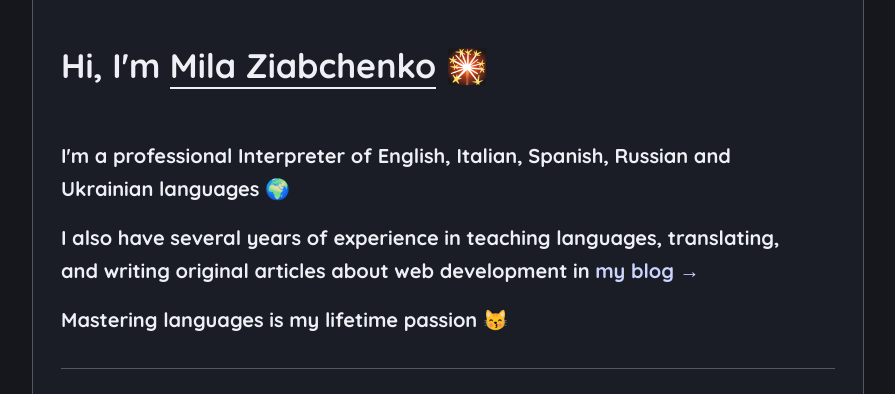
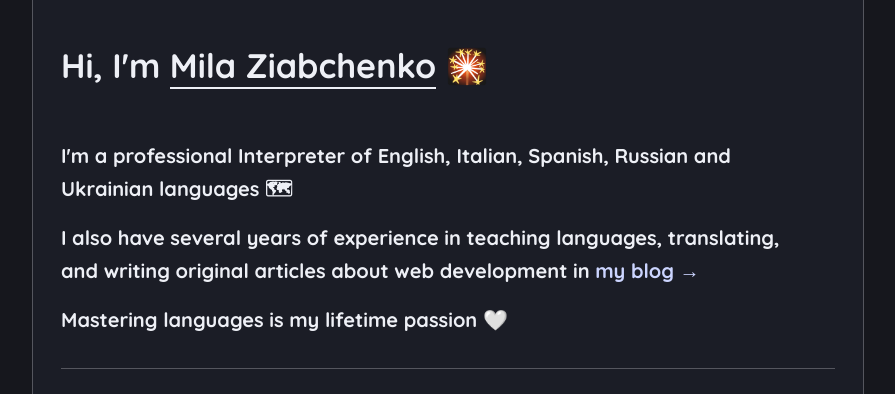
Before and after one commit to MilaZiabchenko/MILA_DEV-Website, a React (Vite) app: page /resume/interpreter in a window 1280 px wide. Shown: the part 780-1174 px from the top of the page, without its empty margins (192-1087 px from the left). Built offline with nearby package versions, Linux system fonts and the light colour scheme.

Commit message:
Update Interpreter.tsx

```diff
--- a/src/pages/resume/Interpreter.tsx
+++ b/src/pages/resume/Interpreter.tsx
@@ -12,14 +12,14 @@ const Interpreter = () => (
       </h2>
       <p>
         I'm a professional Interpreter of English, Italian, Spanish, Russian and
-        Ukrainian languages 🌍
+        Ukrainian languages 🗺
       </p>
       <p>
         I also have several years of experience in teaching languages,
         translating, and writing original articles about web development in{' '}
         <Link to='/articles'>my blog →</Link>
       </p>
-      <p>Mastering languages is my lifetime passion 😽</p>
+      <p>Mastering languages is my lifetime passion 🤍</p>
     </section>
     <div className='grid'>
       <Contact />
```
